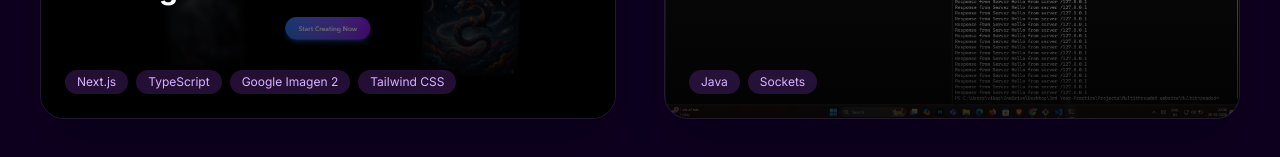
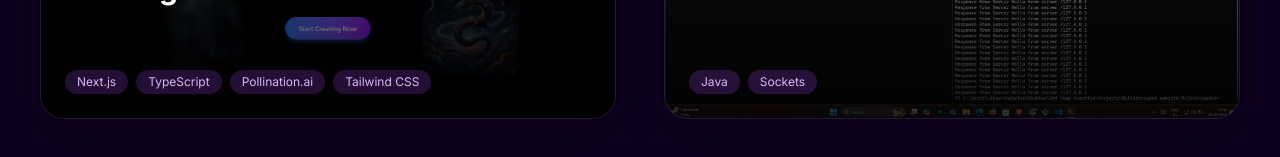
Before and after one commit to vikasgautam2003/Portfolio-Website, a Next.js app: page /projects in a window 1280 px wide. Shown: the part 1617-1774 px from the top of the page. Built offline with nearby package versions, Linux system fonts and the light colour scheme.

Commit message:
deploy fix

```diff
--- a/app/projects/page.tsx
+++ b/app/projects/page.tsx
@@ -623,7 +623,7 @@ const projects: Project[] = [
   ],
   "images": [
     "/project/image3.png",
-    "/project/image1.png",
+    "/project/image.png",
     "/project/image2.png"
   ],
   "video": "/project/image.mp4",
@@ -632,7 +632,7 @@ const projects: Project[] = [
   "tech": [
     "Next.js",
     "TypeScript",
-    "Google Imagen 2",
+    "Pollination.ai",
     "Tailwind CSS",
     "Shadcn UI",
     "Vercel"
```
